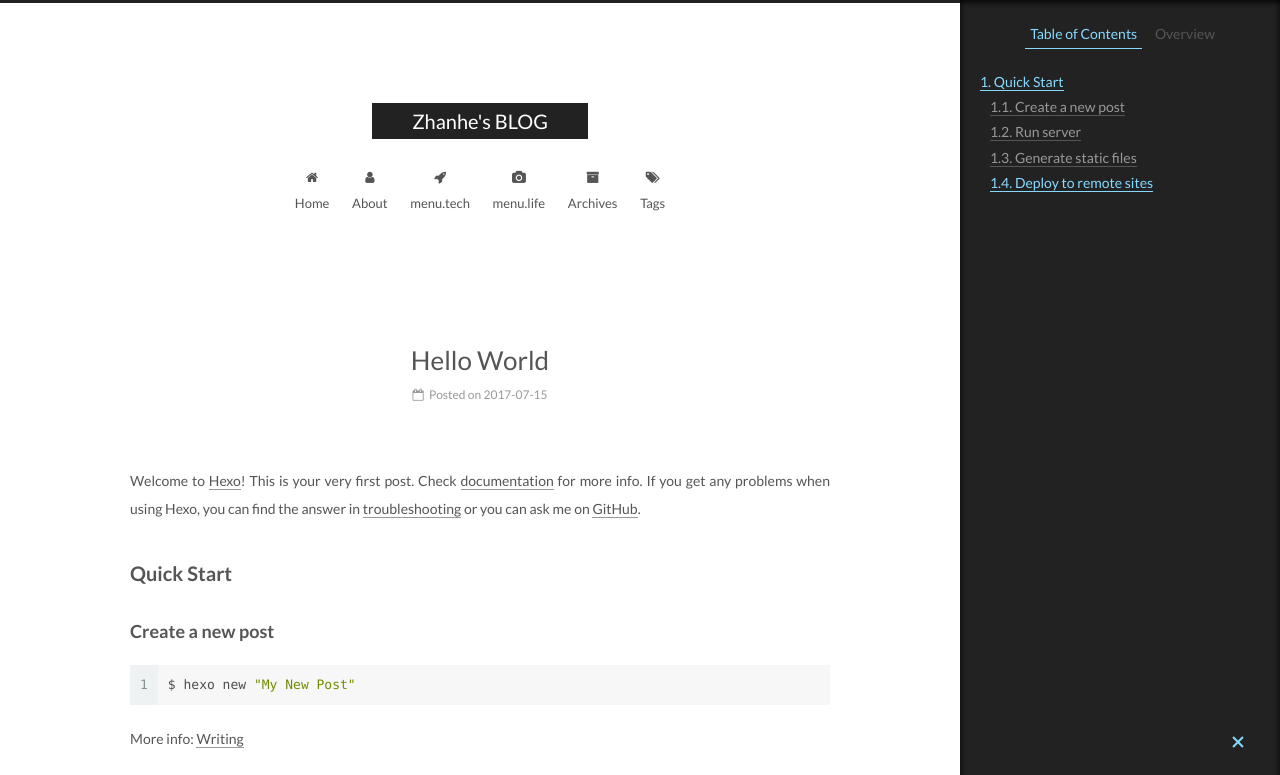
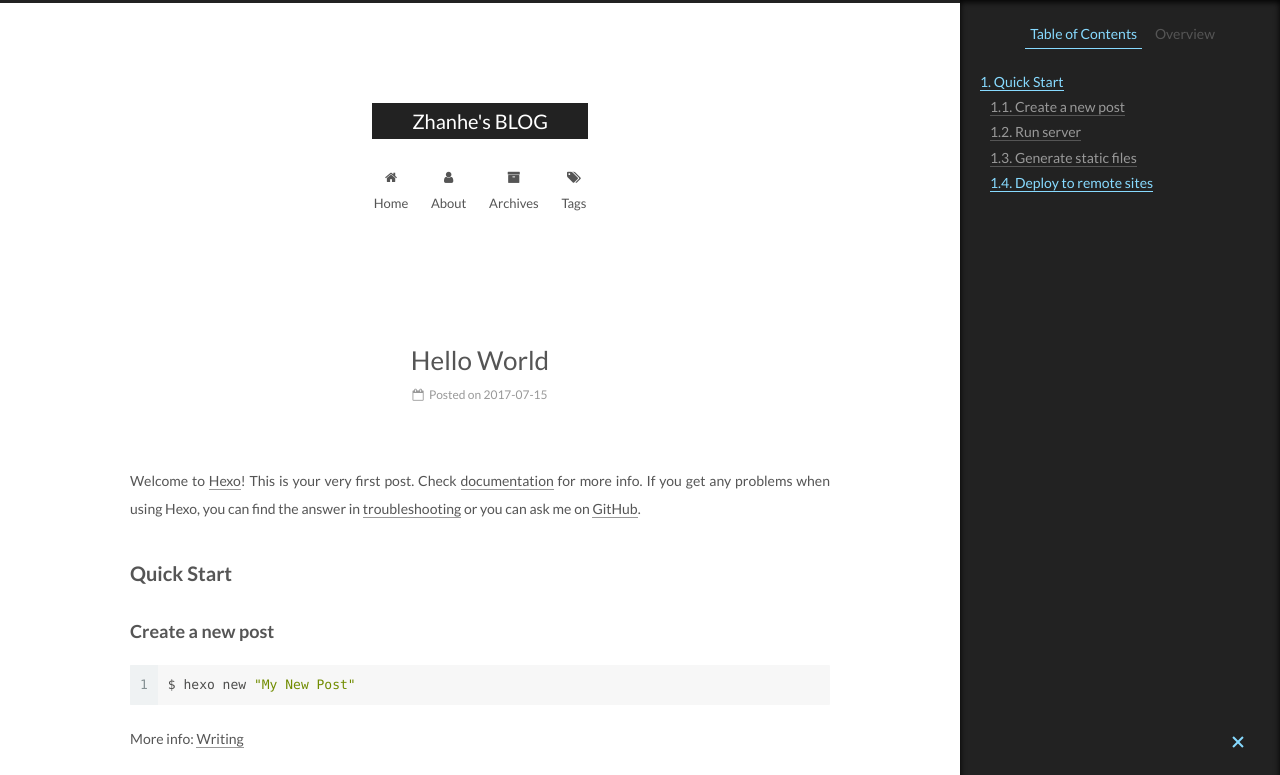
Before and after one commit to lvzhanhe/lvzhanhe.github.io, a plain HTML site: page 2017/07/15/hello-world/index.html in a window 1280 px wide. Shown: the top 775 px of the page. Drawn offline with Linux system fonts and the light colour scheme.

Commit message:
Site updated: 2017-07-16 22:04:49

```diff
--- a/2017/07/15/hello-world/index.html
+++ b/2017/07/15/hello-world/index.html
@@ -213,26 +213,6 @@
               <i class="menu-item-icon fa fa-fw fa-user"></i> <br />
 
             About
-          </a>
-        </li>
-
-
-        <li class="menu-item menu-item-tech">
-          <a href="/tech/" rel="section">
-
-              <i class="menu-item-icon fa fa-fw fa-rocket"></i> <br />
-
-            menu.tech
-          </a>
-        </li>
-
-
-        <li class="menu-item menu-item-life">
-          <a href="/life/" rel="section">
-
-              <i class="menu-item-icon fa fa-fw fa-camera"></i> <br />
-
-            menu.life
           </a>
         </li>
 
--- a/css/main.css
+++ b/css/main.css
@@ -1677,7 +1677,7 @@ pre .javascript .function {
   width: 4px;
   height: 4px;
   border-radius: 50%;
-  background: #602a63;
+  background: #73b359;
 }
 .links-of-blogroll {
   font-size: 13px;
```
Also changed, not shown: archives/2017/07/index.html (+0 -20 lines), archives/2017/index.html (+0 -20 lines), archives/index.html (+0 -20 lines), index.html (+0 -20 lines).
